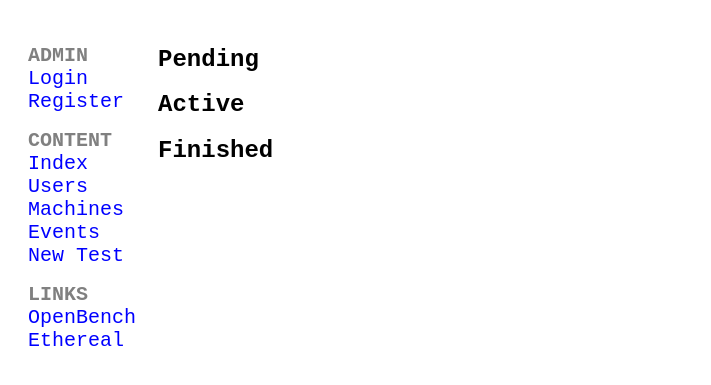
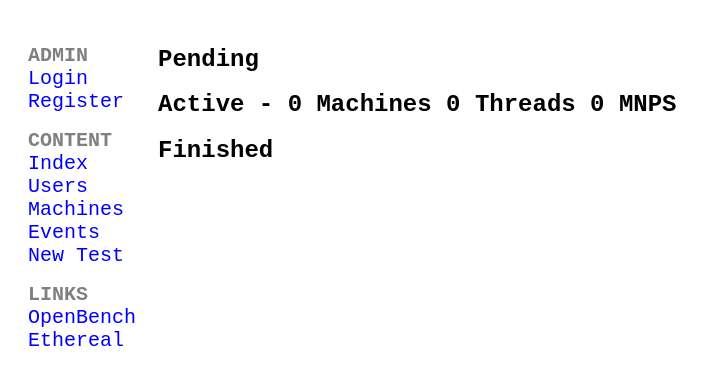
Before and after one commit to AndyGrant/OpenBench, a Django app: page / in a window 1280 px wide. Shown: the top 385 px of the page, without its empty margins (0-711 px from the left). Run offline with Django 3.2, Linux system fonts and the light colour scheme; data that the repository does not hold is empty.

Commit message:
Add worker information to main page

```diff
--- a/OpenBench/views.py
+++ b/OpenBench/views.py
@@ -126,6 +126,19 @@ def index(request, page=0, pageLength=50, username=None, error=''):
     completed = completed.exclude(deleted=True)
     completed = completed.order_by('-updated')
 
+    # Pull data from active machines
+    target   = datetime.datetime.utcnow().replace(tzinfo=utc) - datetime.timedelta(minutes=10)
+    machines = Machine.objects.filter(updated__gte=target)
+    if username != None: machines.filter(owner=username)
+
+    # Extract stat information from workers
+    machineCount = len(machines)
+    threadCount  = sum(machine.threads for machine in machines)
+    npsTotal     = sum(machine.threads * machine.mnps for machine in machines)
+    workerData   = "{0} Machines {1} Threads {2} MNPS".format(
+        machineCount, threadCount, round(npsTotal, 2)
+    )
+
     # Index is wrapped just to view one user
     if username != None:
         pending   = pending.filter(author=username)
@@ -145,10 +158,11 @@ def index(request, page=0, pageLength=50, username=None, error=''):
 
     # Build context dictionary for index template
     data = {
+        'error'     : error,
         'pending'   : pending,
         'active'    : active,
         'completed' : completed[start:end],
-        'error'     : error,
+        'status'    : workerData,
         'paging'    : paging,
     }
 
@@ -168,7 +182,7 @@ def viewUser(request, username, page=0):
 def machines(request):
 
     # Build context dictionary for machine template with machines updated recently
-    target = datetime.datetime.utcnow().replace(tzinfo=utc) - datetime.timedelta(minutes=20)
+    target = datetime.datetime.utcnow().replace(tzinfo=utc) - datetime.timedelta(minutes=10)
     data = {'machines' : Machine.objects.filter(updated__gte=target)}
     return render(request, 'machines.html', data)
 
--- a/Templates/OpenBench/index.html
+++ b/Templates/OpenBench/index.html
@@ -3,7 +3,7 @@
 {% block content %}
 <table class="datatable">
     {% if paging.page == 0 %}
-        <tr><td class="embedded" colspan='5'><h2>Pending</h2></td></tr>
+        <tr><td class="embedded" colspan='7'><h2>Pending</h2></td></tr>
         {% if pending %}
         <tr>
             <th>Engine</th>
@@ -26,7 +26,7 @@
             <td class="statblock"><strong>{{test|shortStatBlock|linebreaksbr}}</strong></td>
         </tr>
         {% endfor %}
-        <tr><td class="embedded" colspan='5'><h2>Active</h2></td></tr>
+        <tr><td class="embedded" colspan='7'><h2>Active - {{status}}</h2></td></tr>
         {% if active %}
         <tr>
             <th>Engine</th>
@@ -50,7 +50,7 @@
         </tr>
         {% endfor %}
     {% endif %}
-    <tr><td class="embedded" colspan='5'><h2>Finished</h2></td></tr>
+    <tr><td class="embedded" colspan='7'><h2>Finished</h2></td></tr>
     {% if completed %}
     <tr>
         <th>Engine</th>
```
